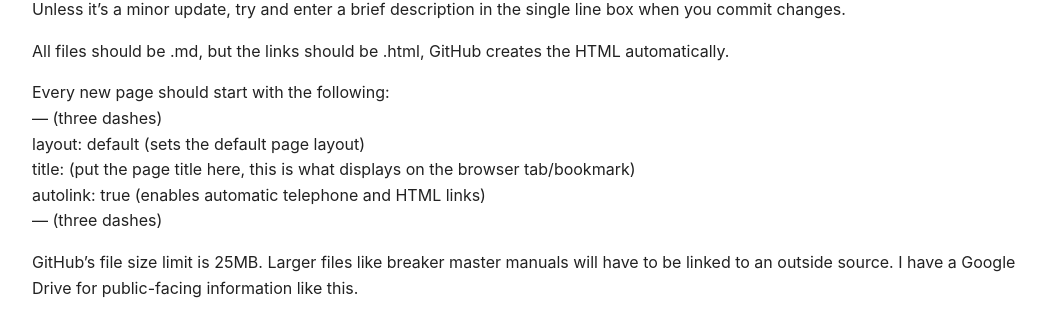
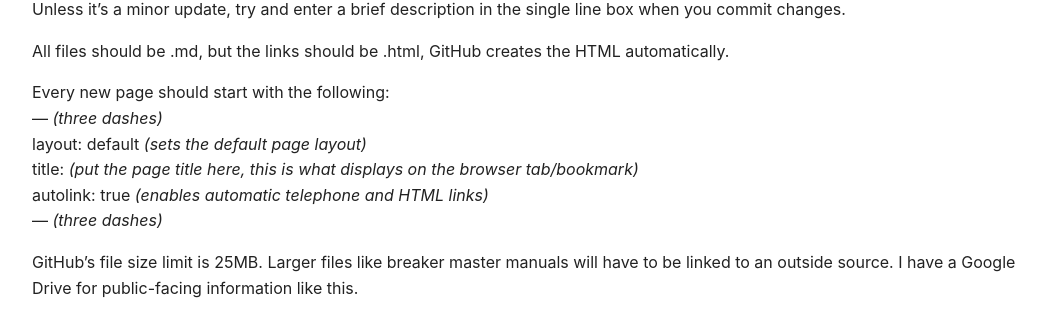
Before and after one commit to epecsupport/Service, a Jekyll site: the page built from support/markdown.md, in a window 1280 px wide. Shown: the part 278-595 px from the top of the page, without its empty margins (108-1154 px from the left). Built offline with Jekyll 4.4.1, drawn with Linux system fonts in a browser that asks for light colours.

Commit message:
Formatting correction

```diff
--- a/support/markdown.md
+++ b/support/markdown.md
@@ -19,10 +19,10 @@ Unless it's a minor update, try and enter a brief description in the single line
 All files should be .md, but the links should be .html, GitHub creates the HTML automatically.
 
 Every new page should start with the following:\
---- (three dashes)\
-layout: default (sets the default page layout)\
-title: (put the page title here, this is what displays on the browser tab/bookmark)\
-autolink: true (enables automatic telephone and HTML links)\
---- (three dashes)
+--- *(three dashes)*\
+layout: default *(sets the default page layout)*\
+title: *(put the page title here, this is what displays on the browser tab/bookmark)*\
+autolink: true *(enables automatic telephone and HTML links)*\
+--- *(three dashes)*
 
 GitHub's file size limit is 25MB.  Larger files like breaker master manuals will have to be linked to an outside source.  I have a Google Drive for public-facing information like this.
```
